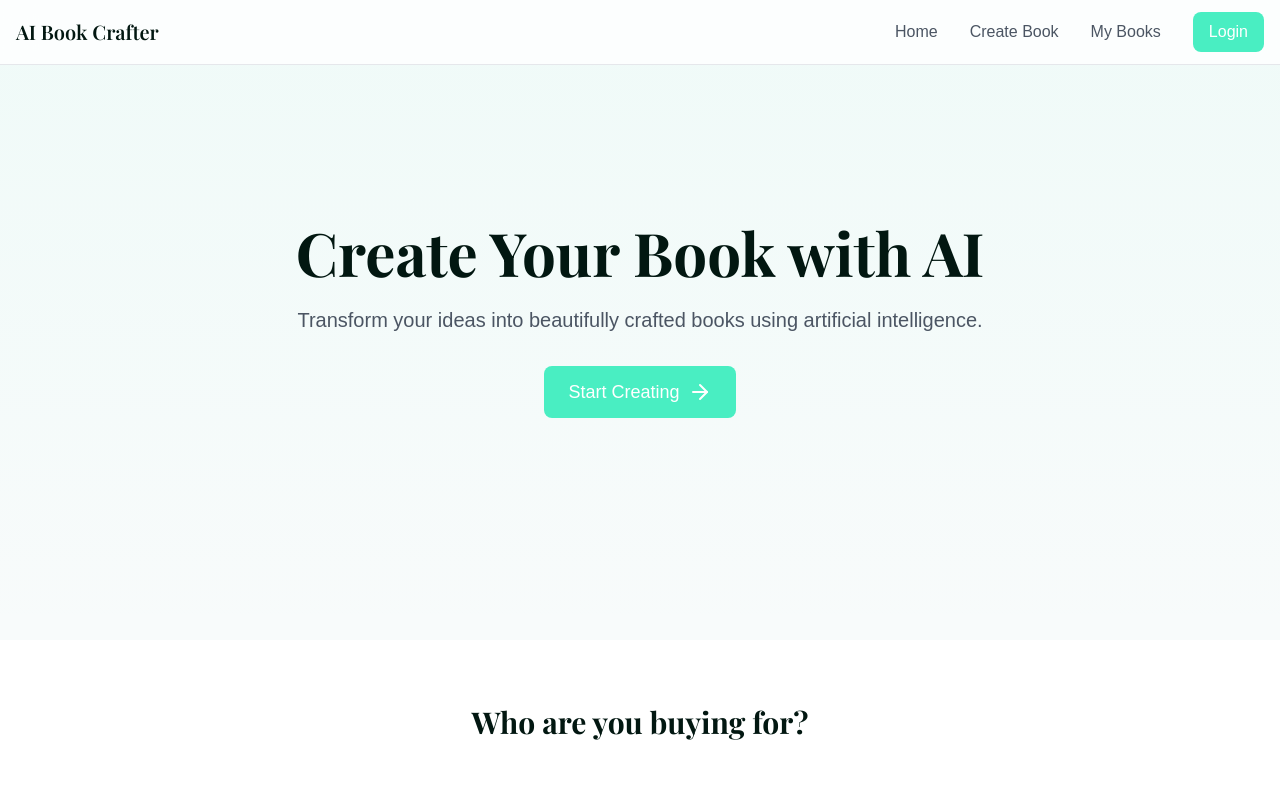
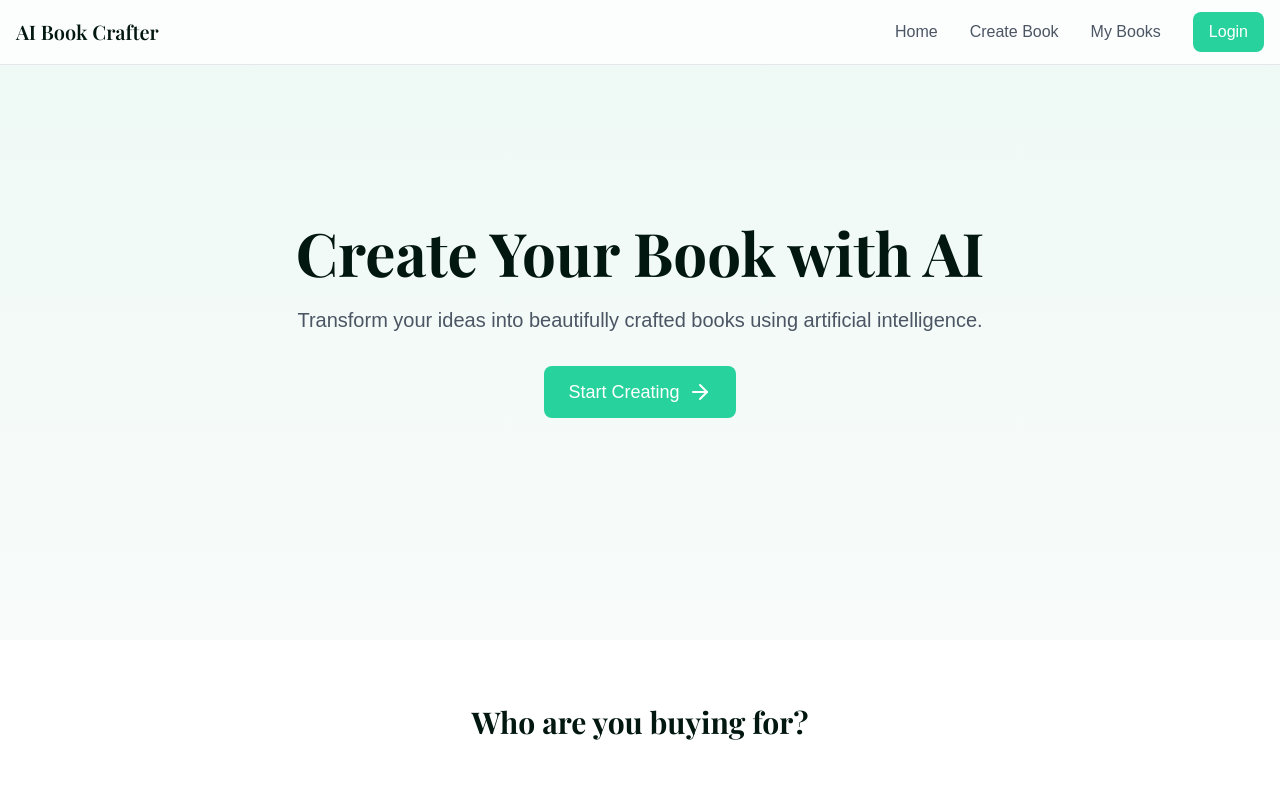
Before and after one commit to KyleZhang07/wishiyo, a React (Vite) app: page / in a window 1280 px wide. Shown: the top 787 px of the page. Built offline with nearby package versions, Linux system fonts and the light colour scheme; grey boxes are pictures that could not be loaded.

Commit message:
Update color scheme
Update color scheme to use #3dbc8c.

```diff
--- a/src/index.css
+++ b/src/index.css
@@ -7,33 +7,33 @@
 
 @layer base {
   :root {
-    --background: 164 30% 98%;
-    --foreground: 164 84% 4.9%;
+    --background: 161 30% 98%;
+    --foreground: 161 84% 4.9%;
 
     --card: 0 0% 100%;
-    --card-foreground: 164 84% 4.9%;
+    --card-foreground: 161 84% 4.9%;
 
     --popover: 0 0% 100%;
-    --popover-foreground: 164 84% 4.9%;
+    --popover-foreground: 161 84% 4.9%;
 
-    --primary: 164 83% 61%;
-    --primary-foreground: 164 40% 98%;
+    --primary: 161 68% 49%;
+    --primary-foreground: 161 40% 98%;
 
-    --secondary: 164 40% 96.1%;
-    --secondary-foreground: 164 47.4% 11.2%;
+    --secondary: 161 40% 96.1%;
+    --secondary-foreground: 161 47.4% 11.2%;
 
-    --muted: 164 40% 96.1%;
-    --muted-foreground: 164 16.3% 46.9%;
+    --muted: 161 40% 96.1%;
+    --muted-foreground: 161 16.3% 46.9%;
 
-    --accent: 164 40% 96.1%;
-    --accent-foreground: 164 47.4% 11.2%;
+    --accent: 161 40% 96.1%;
+    --accent-foreground: 161 47.4% 11.2%;
 
     --destructive: 0 84.2% 60.2%;
-    --destructive-foreground: 164 40% 98%;
+    --destructive-foreground: 161 40% 98%;
 
-    --border: 164 31.8% 91.4%;
-    --input: 164 31.8% 91.4%;
-    --ring: 164 83% 61%;
+    --border: 161 31.8% 91.4%;
+    --input: 161 31.8% 91.4%;
+    --ring: 161 68% 49%;
 
     --radius: 0.75rem;
   }
```
